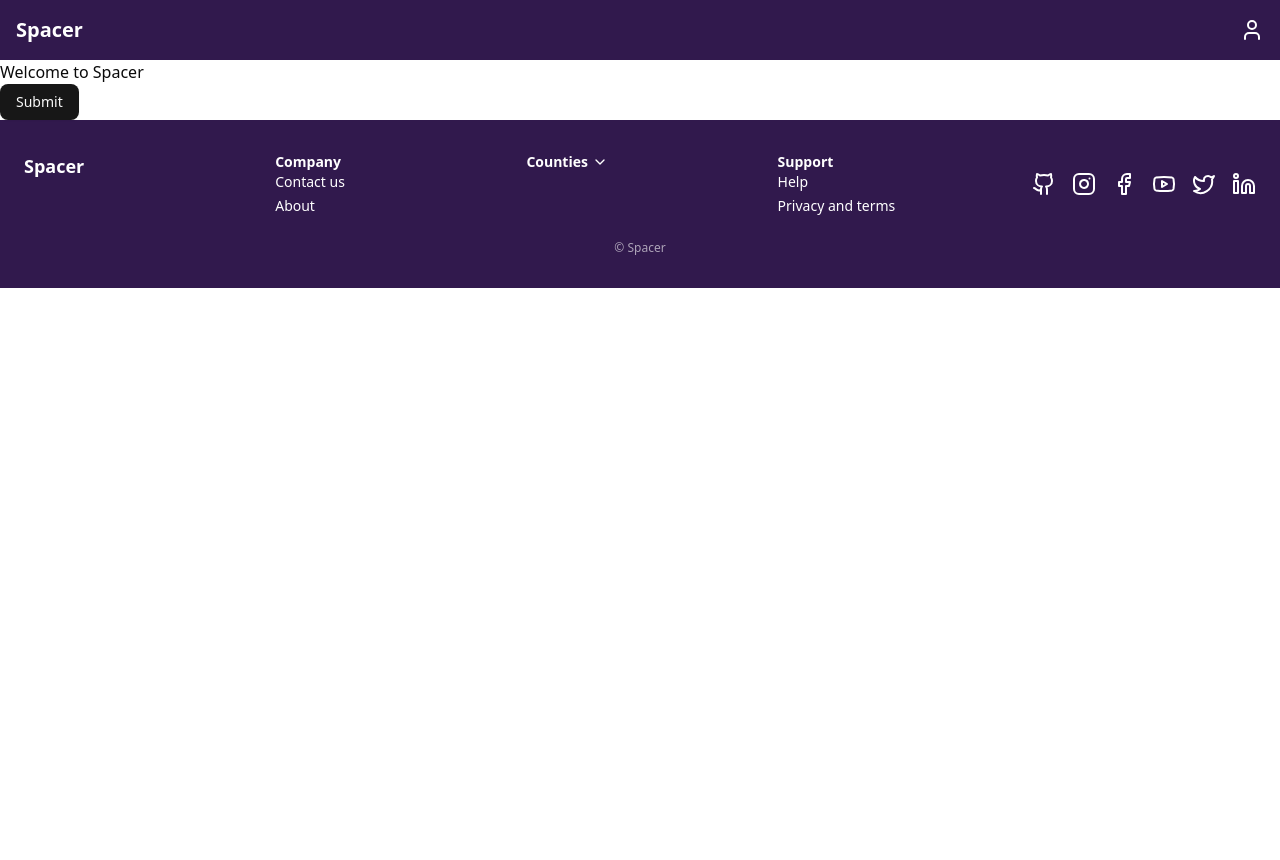
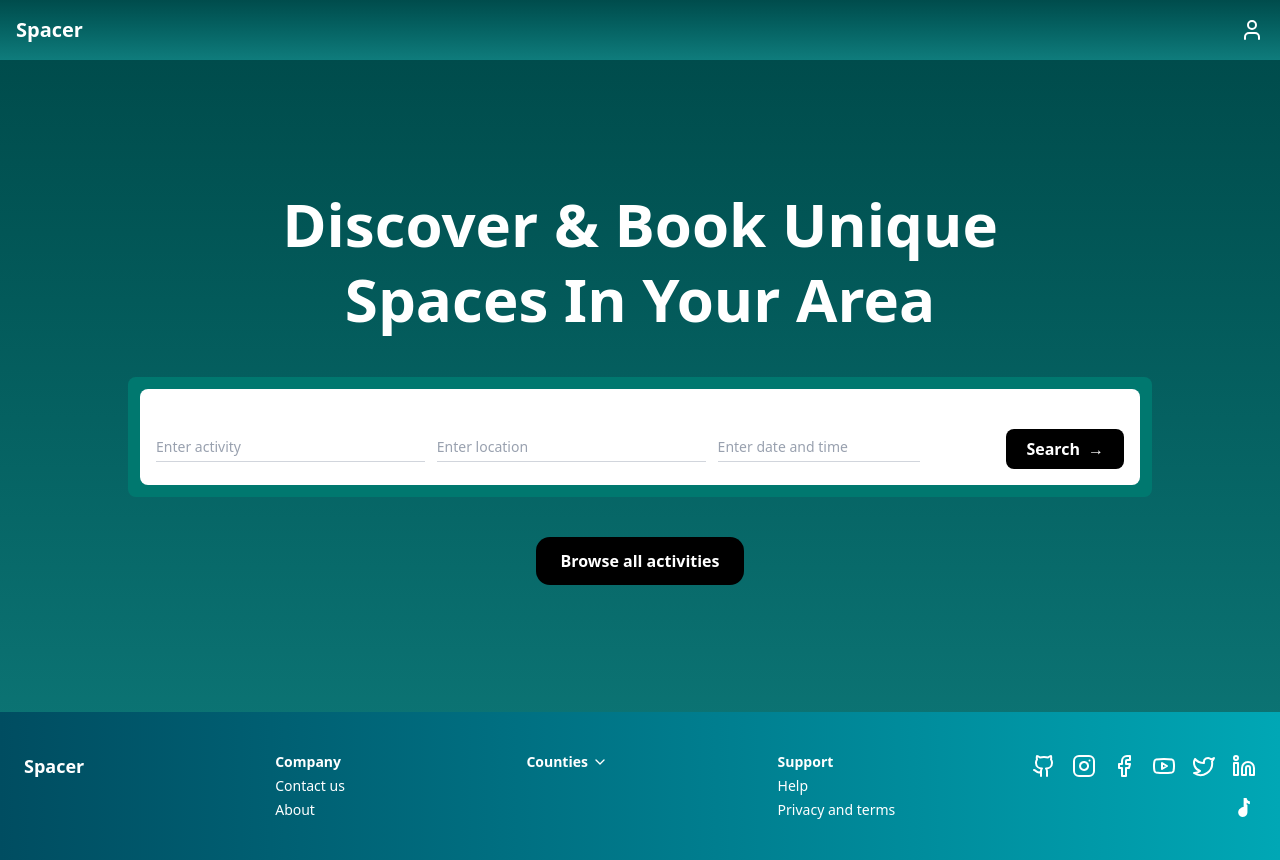
Before and after one commit to RobertHaji/spacer-frontend, a React (Vite) app: page / in a window 1280 px wide. Before the commit the page ends 800 px from the top, so only its background shows below. Built offline with nearby package versions, Linux system fonts and the light colour scheme.

Commit message:
adds changes

```diff
--- a/package.json
+++ b/package.json
@@ -18,9 +18,11 @@
     "axios": "^1.10.0",
     "class-variance-authority": "^0.7.1",
     "clsx": "^2.1.1",
+    "date-fns": "^4.1.0",
     "formik": "^2.4.6",
     "lucide-react": "^0.525.0",
     "react": "^19.1.0",
+    "react-datepicker": "^8.4.0",
     "react-dom": "^19.1.0",
     "react-hook-form": "^7.60.0",
     "react-hot-toast": "^2.5.2",
--- a/src/App.jsx
+++ b/src/App.jsx
@@ -1,17 +1,17 @@
 import { useState } from "react";
 import reactLogo from "./assets/react.svg";
 import viteLogo from "/vite.svg";
-import { Button } from "./components/ui/button";
-import Header from "./components/ui/Header";
-import Footer from "./components/ui/Footer";
+// import { Button } from "./components/ui/button";
+// import Header from "./components/ui/Header";
+// import Footer from "./components/ui/Footer";
 
 function App() {
   return (
     <>
-      <Header />
-      <h1>Welcome to Spacer</h1>
-      <Button>Submit</Button>
-      <Footer />
+      {/* <Header /> */}
+      {/* <h1>Welcome to Spacer</h1> */}
+      {/* <Button>Submit</Button> */}
+      {/* <Footer /> */}
     </>
   );
 }
--- /dev/null
+++ b/src/components/SearchBar.jsx
@@ -0,0 +1,68 @@
+import { useState } from "react";
+import DatePicker from "react-datepicker";
+import "react-datepicker/dist/react-datepicker.css";
+
+export default function SearchBar() {
+  const [activity, setActivity] = useState("");
+  const [location, setLocation] = useState("");
+  const [selectedDate, setSelectedDate] = useState(null);
+
+  const handleSearch = () => {
+    console.log("Activity:", activity);
+    console.log("Location:", location);
+    console.log("Date:", selectedDate);
+
+    // Reset input fields
+    setActivity("");
+    setLocation("");
+    setSelectedDate(null);
+  };
+
+  return (
+    <div className="bg-teal-700 p-3 rounded-md w-full max-w-5xl mx-auto">
+      <div className="bg-white flex flex-col md:flex-row items-stretch md:items-center justify-between gap-3 p-4 rounded-md">
+
+        <div className="flex-1">
+          <label className="block font-semibold text-sm">What are you planning?</label>
+          <input
+            type="text"
+            value={activity}
+            onChange={(e) => setActivity(e.target.value)}
+            placeholder="Enter activity"
+            className="w-full text-sm text-gray-600 placeholder-gray-400 focus:outline-none border-b border-gray-300 py-1"
+          />
+        </div>
+
+        <div className="flex-1">
+          <label className="block font-semibold text-sm">Where?</label>
+          <input
+            type="text"
+            value={location}
+            onChange={(e) => setLocation(e.target.value)}
+            placeholder="Enter location"
+            className="w-full text-sm text-gray-600 placeholder-gray-400 focus:outline-none border-b border-gray-300 py-1"
+          />
+        </div>
+
+        <div className="flex-1">
+          <label className="block font-semibold text-sm">When?</label>
+          <DatePicker
+            selected={selectedDate}
+            onChange={(date) => setSelectedDate(date)}
+            showTimeSelect
+            dateFormat="Pp"
+            placeholderText="Enter date and time"
+            className="w-full text-sm text-gray-600 placeholder-gray-400 focus:outline-none border-b border-gray-300 py-1"
+          />
+        </div>
+
+        <button
+          onClick={handleSearch}
+          className="bg-black text-white font-semibold px-5 py-2 rounded-md mt-2 md:mt-6 md:ml-2 flex items-center gap-2"
+        >
+          Search <span>→</span>
+        </button>
+      </div>
+    </div>
+  );
+}
--- a/src/components/ui/Footer.jsx
+++ b/src/components/ui/Footer.jsx
@@ -2,6 +2,20 @@ import {
   Github, Instagram, Facebook, Youtube, Twitter, Linkedin, ChevronDown
 } from "lucide-react";
 import { useState } from "react";
+
+// Custom TikTok SVG Icon
+const TikTokIcon = () => (
+  <svg
+    xmlns="http://www.w3.org/2000/svg"
+    role="img"
+    viewBox="0 0 24 24"
+    fill="currentColor"
+    className="w-5 h-5"
+  >
+    <title>TikTok</title>
+    <path d="M12.735 0c.332 2.212 1.712 3.803 3.903 4.037v3.381c-1.404-.15-2.66-.713-3.81-1.63v7.61c0 4.633-3.967 5.88-6.356 3.97-1.27-1.01-1.674-2.875-1.141-4.364.45-1.244 1.643-2.122 3.055-2.235.645-.05 1.213.04 1.763.31V7.825c1.165-.127 2.34-.118 3.586.138v9.16c-.067 1.31-.392 2.442-1.011 3.414-1.818 2.69-5.69 3.108-8.084 1.135-2.375-1.96-2.723-5.613-.774-8.056 1.244-1.613 3.17-2.543 5.283-2.337V0h2.636z"/>
+  </svg>
+);
 
 const counties = [
   "Mombasa", "Kwale", "Kilifi", "Tana River", "Lamu", "Taita-Taveta",
@@ -18,12 +32,14 @@ export default function Footer() {
   const [showCounties, setShowCounties] = useState(false);
 
   return (
-    <footer className="bg-[#31194D] text-white py-8 px-6">
+    <footer className="bg-gradient-to-r from-[#004D61] to-[#00A7B5] text-white py-10 px-6">
       <div className="max-w-7xl mx-auto grid grid-cols-1 md:grid-cols-5 gap-6 text-sm">
+        {/* Logo */}
         <div className="font-bold text-lg">Spacer</div>
 
+        {/* Company */}
         <div>
-          <h3 className="font-semibold">Company</h3>
+          <h3 className="font-semibold mb-1">Company</h3>
           <ul className="space-y-1">
             <li><a href="#">Contact us</a></li>
             <li><a href="#">About</a></li>
@@ -37,7 +53,10 @@ export default function Footer() {
             onClick={() => setShowCounties(prev => !prev)}
           >
             Counties
-            <ChevronDown className={`ml-1 transition-transform ${showCounties ? "rotate-180" : ""}`} size={16} />
+            <ChevronDown
+              className={`ml-1 transition-transform ${showCounties ? "rotate-180" : ""}`}
+              size={16}
+            />
           </h3>
           {showCounties && (
             <ul className="mt-2 max-h-40 overflow-y-auto space-y-1">
@@ -50,29 +69,40 @@ export default function Footer() {
           )}
         </div>
 
+        {/* Support */}
         <div>
-          <h3 className="font-semibold">Support</h3>
+          <h3 className="font-semibold mb-1">Support</h3>
           <ul className="space-y-1">
             <li><a href="#">Help</a></li>
             <li><a href="#">Privacy and terms</a></li>
           </ul>
         </div>
 
-        {/* Social Icons with Links */}
+        {/* Social Icons */}
         <div className="flex flex-wrap gap-4 justify-start md:justify-end items-center">
-          <a href="https://github.com/RobertHaji/spacer-frontend" target="_blank" rel="noopener noreferrer"><Github /></a>
-          <a href="https://www.instagram.com/event.spaces/?igsh=MXc5NnR2OHdoc3kx#" target="_blank" rel="noopener noreferrer"><Instagram /></a>
-          <a href="https://www.facebook.com/groups/160560687631591/" target="_blank" rel="noopener noreferrer"><Facebook /></a>
-          <a href="https://youtu.be/_F5OfKbmQLo" target="_blank" rel="noopener noreferrer"><Youtube /></a>
-          <a href="https://x.com/EventSpacesSA?t=uSdcWB2fIhz8F6KkcDAqNA&s=08" target="_blank" rel="noopener noreferrer"><Twitter /></a>
-          <a href="https://www.linkedin.com/company/rialto-events/" target="_blank" rel="noopener noreferrer"><Linkedin /></a>
+          <a href="https://github.com/RobertHaji/spacer-frontend" target="_blank" rel="noopener noreferrer" className="hover:text-gray-300 transition"><Github /></a>
+          <a href="https://www.instagram.com/event.spaces/?igsh=MXc5NnR2OHdoc3kx#" target="_blank" rel="noopener noreferrer" className="hover:text-gray-300 transition"><Instagram /></a>
+          <a href="https://www.facebook.com/groups/160560687631591/" target="_blank" rel="noopener noreferrer" className="hover:text-gray-300 transition"><Facebook /></a>
+          <a href="https://youtu.be/_F5OfKbmQLo" target="_blank" rel="noopener noreferrer" className="hover:text-gray-300 transition"><Youtube /></a>
+          <a href="https://x.com/EventSpacesSA?t=uSdcWB2fIhz8F6KkcDAqNA&s=08" target="_blank" rel="noopener noreferrer" className="hover:text-gray-300 transition"><Twitter /></a>
+          <a href="https://www.linkedin.com/company/rialto-events/" target="_blank" rel="noopener noreferrer" className="hover:text-gray-300 transition"><Linkedin /></a>
+          <a href="https://www.tiktok.com/search?lang=en&q=event%20spaces%20kenya&t=1753094257792" target="_blank" rel="noopener noreferrer" className="hover:text-gray-300 transition"><TikTokIcon /></a>
         </div>
       </div>
 
-      {/* Bottom Bar */}
-      <div className="mt-6 text-center text-xs text-white/60">
-        &copy; Spacer
-      </div>
+      {/* Bottom Bar
+      <div className="mt-6 flex flex-col md:flex-row justify-between items-center text-xs text-white/60">
+        <span>&copy; Spacer</span>
+        <div className="flex gap-4 mt-2 md:mt-0">
+          <a href="https://github.com/RobertHaji/spacer-frontend" target="_blank" rel="noopener noreferrer"><Github size={16} /></a>
+          <a href="https://www.instagram.com/event.spaces/?igsh=MXc5NnR2OHdoc3kx#" target="_blank" rel="noopener noreferrer"><Instagram size={16} /></a>
+          <a href="https://www.facebook.com/groups/160560687631591/" target="_blank" rel="noopener noreferrer"><Facebook size={16} /></a>
+          <a href="https://youtu.be/_F5OfKbmQLo" target="_blank" rel="noopener noreferrer"><Youtube size={16} /></a>
+          <a href="https://x.com/EventSpacesSA?t=uSdcWB2fIhz8F6KkcDAqNA&s=08" target="_blank" rel="noopener noreferrer"><Twitter size={16} /></a>
+          <a href="https://www.linkedin.com/company/rialto-events/" target="_blank" rel="noopener noreferrer"><Linkedin size={16} /></a>
+          <a href="https://www.tiktok.com/@yourpage" target="_blank" rel="noopener noreferrer"><TikTokIcon /></a>
+        </div> */}
+      {/* </div> */}
     </footer>
   );
 }
--- a/src/components/ui/Header.jsx
+++ b/src/components/ui/Header.jsx
@@ -2,9 +2,9 @@ import { User } from "lucide-react";
 
 export default function Header() {
   return (
-    <header className="bg-[#31194D] text-white flex items-center justify-between p-4">
+    <header className="bg-gradient-to-b from-[#004c4c] to-[#0f7c7c] text-white flex items-center justify-between p-4">
       <h1 className="text-xl font-bold">Spacer</h1>
-      <User className="w-6 h-6" />
+      <User className="w-6 h-6 text-white" />
     </header>
   );
 }
--- a/src/main.jsx
+++ b/src/main.jsx
@@ -5,11 +5,13 @@ import "./index.css";
 import LoginPage from "./pages/login";
 import App from "./App";
 import SignUpPage from "./pages/signup";
+import Home from "./pages/Home"
+
 
 const routes = createBrowserRouter([
   {
     path: "/",
-    element: <App />,
+    element: <Home />,
   },
   {
     path: "/login",
@@ -19,6 +21,7 @@ const routes = createBrowserRouter([
     path: "signup",
     element: <SignUpPage />,
   },
+
 ]);
 
 createRoot(document.getElementById("root")).render(
--- /dev/null
+++ b/src/pages/Home.jsx
@@ -0,0 +1,57 @@
+import React from "react";
+import Header from "../components/ui/Header";
+import Footer from "../components/ui/Footer";
+import SearchBar from "@/components/SearchBar";
+
+export default function HomePage() {
+  return (
+    <>
+      <Header />
+    <div className="min-h-screen flex flex-col bg-gradient-to-b from-[#004c4c] to-[#0f7c7c] text-white">
+      <main className="flex-grow flex flex-col items-center justify-center px-6 py-16 space-y-10">
+        <h1 className="text-5xl sm:text-6xl font-extrabold text-center leading-tight">
+          Discover & Book Unique <br /> Spaces In Your Area
+        </h1>
+
+          {/* Search Bar */}
+          <SearchBar />
+
+
+        {/* Activity Cards
+        <div className="w-full max-w-7xl grid grid-cols-2 sm:grid-cols-3 md:grid-cols-6 gap-4">
+          {[
+            "Conference Rooms",
+            "Photo Studios",
+            "Cooking Classes",
+            "Event Venues",
+            "Fitness Centers",
+            "Recording Studios"
+          ].map((activity, i) => (
+            <div
+              key={i}
+              className="flex flex-col items-center text-center transition-transform duration-300 hover:scale-105"
+            >
+              <div className="rounded-xl overflow-hidden w-full aspect-square bg-white">
+                <img
+                  src={`https://source.unsplash.com/random/300x300?sig=${i}`}
+                  alt={activity}
+                  className="object-cover w-full h-full"
+                />
+              </div>
+              <span className="mt-2 text-sm font-medium">{activity}</span>
+            </div>
+          ))}
+        </div> */}
+
+        {/* CTA Button */}
+        <button className="bg-black text-white font-bold px-6 py-3 rounded-xl w-full sm:w-fit transition hover:opacity-90">
+          Browse all activities
+        </button>
+      </main>
+
+
+      <Footer />
+      </div>
+      </>
+  );
+}
```
Also changed, not shown: 1 other file (tests, documents, lock files or other folders).
